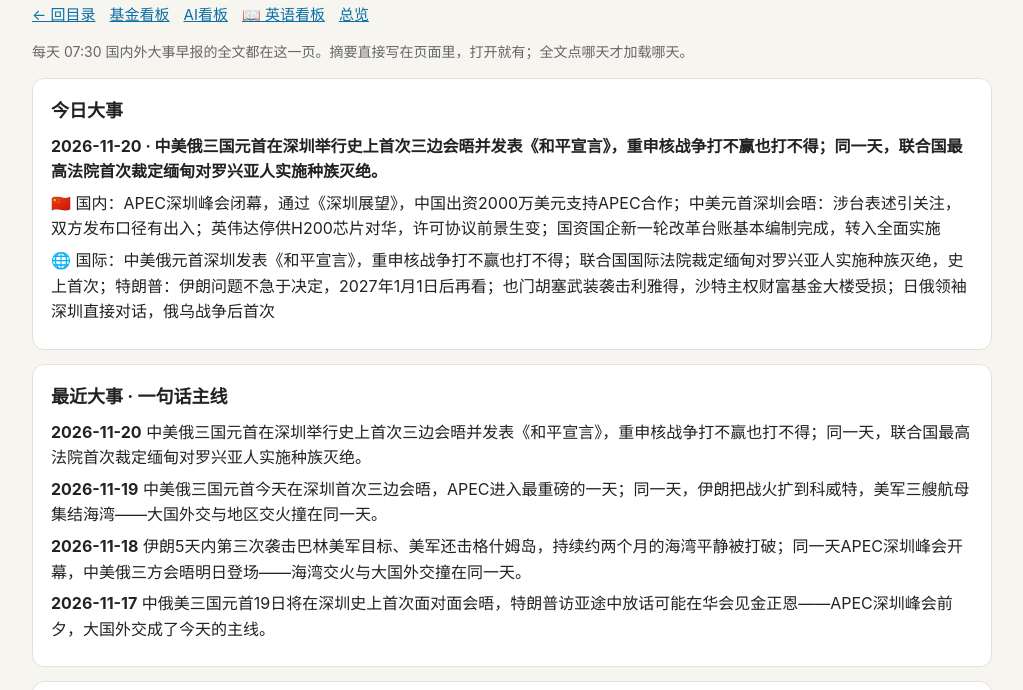
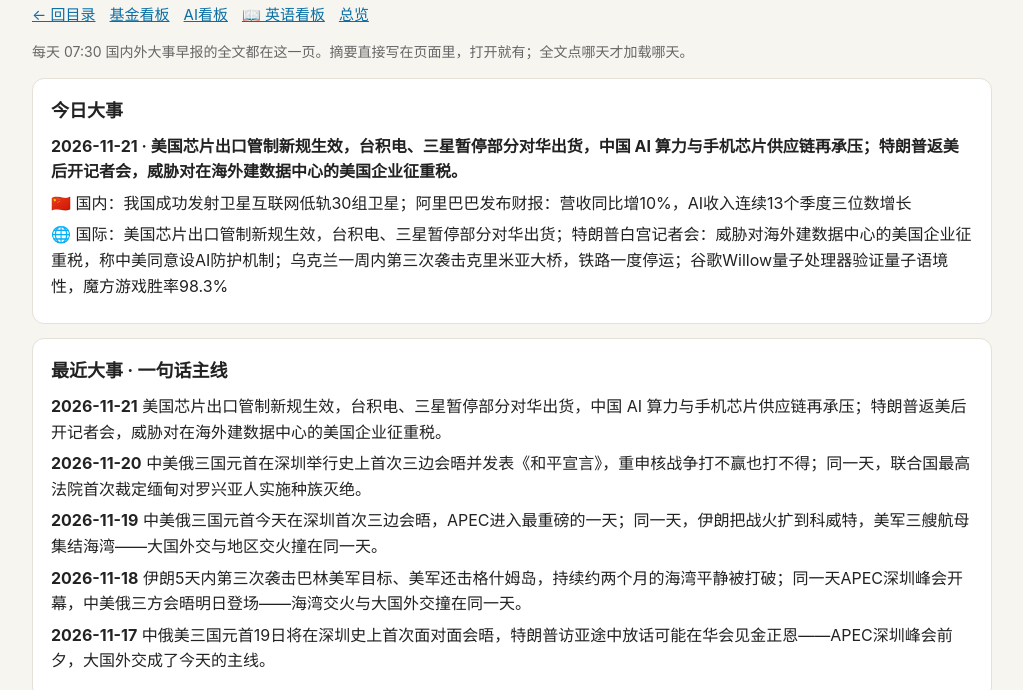
Before and after one commit to dyixia67-art/my-ai-toolbox, a plain HTML site: page events.html in a window 1280 px wide. Shown: the part 65-755 px from the top of the page, without its empty margins (128-1151 px from the left). Drawn offline with Linux system fonts and the light colour scheme.

Commit message:
大事 2026-11-21

```diff
--- a/data/index.json
+++ b/data/index.json
@@ -1201,6 +1201,20 @@
      "养生科普：训练时怎么喝水"
     ],
     "items": 8
+   },
+   "events": {
+    "main": "美国芯片出口管制新规生效，台积电、三星暂停部分对华出货，中国 AI 算力与手机芯片供应链再承压；特朗普返美后开记者会，威胁对在海外建数据中心的美国企业征重税。",
+    "domestic": [
+     "我国成功发射卫星互联网低轨30组卫星",
+     "阿里巴巴发布财报：营收同比增10%，AI收入连续13个季度三位数增长"
+    ],
+    "international": [
+     "美国芯片出口管制新规生效，台积电、三星暂停部分对华出货",
+     "特朗普白宫记者会：威胁对海外建数据中心的美国企业征重税，称中美同意设AI防护机制",
+     "乌克兰一周内第三次袭击克里米亚大桥，铁路一度停运",
+     "谷歌Willow量子处理器验证量子语境性，魔方游戏胜率98.3%"
+    ],
+    "items": 6
    }
   }
  ]
```
Also changed, not shown: ai.html (+1 -1 lines), dashboard.html (+1 -1 lines), entertainment.html (+1 -1 lines), events.html (+1 -1 lines), fund.html (+1 -1 lines), index.html (+1 -1 lines), 1 other file.
